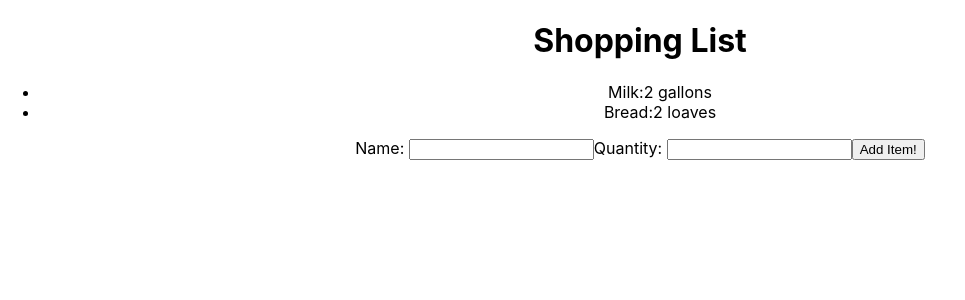
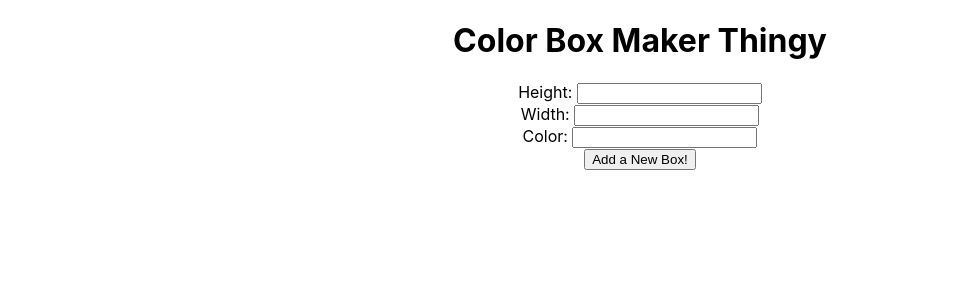
Before and after one commit to larissaevaldt/colt_steele_react_bootcamp, a React (Create React App) app: page / in a window 1280 px wide. Shown: the top 300 px of the page, without its empty margins (0-965 px from the left). Built offline with nearby package versions, Linux system fonts and the light colour scheme.

Commit message:
Section 14 Simple Exercise to practice using React Forms

```diff
--- /dev/null
+++ b/src/14_BoxMaker_Exercise/Box.js
@@ -0,0 +1,20 @@
+import React, { Component } from 'react';
+
+/** display a div with a backgroundColor, width and height based on the props passed to it */
+class Box extends Component {
+    render() {
+        return (
+            <div>
+                <div style={{
+                    height: `${this.props.height}em`,
+                    width: `${this.props.width}em`,
+                    backgroundColor: this.props.color
+                    }}
+                />
+                <button onClick={this.props.removeBox}>X</button>
+            </div>
+        )
+    }
+}
+
+export default Box;
--- /dev/null
+++ b/src/14_BoxMaker_Exercise/BoxList.js
@@ -0,0 +1,47 @@
+import React, { Component } from 'react';
+import NewBoxForm from './NewBoxForm';
+import Box from './Box';
+
+/** Render all of the Box Components along with the NewBoxForm component */
+class BoxList extends Component {
+    constructor(props) {
+        super(props);
+        this.state = {boxes: []}
+        this.create = this.create.bind(this);
+    }
+
+    remove(id) {
+        this.setState({
+            boxes: this.state.boxes.filter(box => box.id !== id)
+        })
+    }
+
+    /** Take data from the form and add to the state */
+    create(newBox) {
+        this.setState({
+            boxes: [...this.state.boxes, newBox]
+        })
+    }
+
+    render() {
+        const boxes = this.state.boxes.map(box => (
+            <Box
+                key={box.id}
+                id={box.id}
+                width={box.width}
+                height={box.height}
+                color={box.color }
+                removeBox={() => this.remove(box.id)} //demonstrating another way of doing the same thing but with an arrow function we can just pass removeBox() to onClick in the Box Component
+            />
+        ))
+        return (
+            <div>
+                <h1>Color Box Maker Thingy</h1>
+                <NewBoxForm createBox={this.create}/>
+                {boxes}
+            </div>
+        )
+    }
+}
+
+export default BoxList;
--- /dev/null
+++ b/src/14_BoxMaker_Exercise/NewBoxForm.js
@@ -0,0 +1,75 @@
+import React, { Component } from 'react'
+import { v4 as uuidv4 } from "uuid"; //using a library to create unique ids
+
+class NewBoxForm extends Component {
+    constructor(props) {
+        super(props);
+        this.state = {
+            height: "",
+            width: "",
+            color: ""
+        }
+        this.handleChange = this.handleChange.bind(this);
+        this.handleSubmit = this.handleSubmit.bind(this);
+    }
+
+    /**Takes the data from the form that is currently in NewBoxForm state and pass it up to BoxList and call some method there that will take that data and add to the BoxList state */
+    handleSubmit(evt) {
+        evt.preventDefault();
+        const newBox = {...this.state, id: uuidv4()}
+        this.props.createBox(newBox);
+        this.setState({
+            height: "",
+            width: "",
+            color: ""
+        })
+    }
+
+    handleChange(evt) {
+        this.setState({
+            [evt.target.name]: evt.target.value
+        });
+    }
+
+    /** render a form that when submitted creates a new Box */
+    render() {
+        return (
+            <form onSubmit={this.handleSubmit}>
+                <div>
+                    <label htmlFor='height'>Height: </label>
+                    <input
+                        type='text'
+                        id='height' //needs to match htmlFor
+                        name='height' //needs to match what we are putting in state
+                        value={this.state.height}
+                        onChange={this.handleChange}
+                    />
+                </div>
+                <div>
+                    <label htmlFor='width'>Width: </label>
+                    <input
+                        type='text'
+                        id='width' //id and htmlFor should match
+                        name='width'
+                        value={this.state.width}
+                        onChange={this.handleChange}
+                    />
+                </div>
+                <div>
+                    <label htmlFor='color'>Color: </label>
+                    <input
+                        type='text'
+                        id='color'
+                        name='color'
+                        value={this.state.color}
+                        onChange={this.handleChange}
+                    />
+                </div>
+
+                <button>Add a New Box!</button>
+            </form>
+        )
+    }
+}
+
+export default NewBoxForm;
--- a/src/App.js
+++ b/src/App.js
@@ -1,7 +1,7 @@
 import React, { Component } from 'react';
 import './App.css';
 // change this import according to which exercise to render
-import ShoppingList from './13_FormsExample/ShoppingList';
+import BoxList from './14_BoxMaker_Exercise/BoxList';
 
 class App extends Component {
   render() {
@@ -10,7 +10,7 @@
       {/* change the component according to the exercise to render */}
         {/* <Lottery />
         <Lottery title="Mini Daily" maxNum={10} numBalls={4} /> */}
-        <ShoppingList />
+        <BoxList />
     </div>
     );
   }
```
Also changed, not shown: 1 other file (tests, documents, lock files or other folders).
